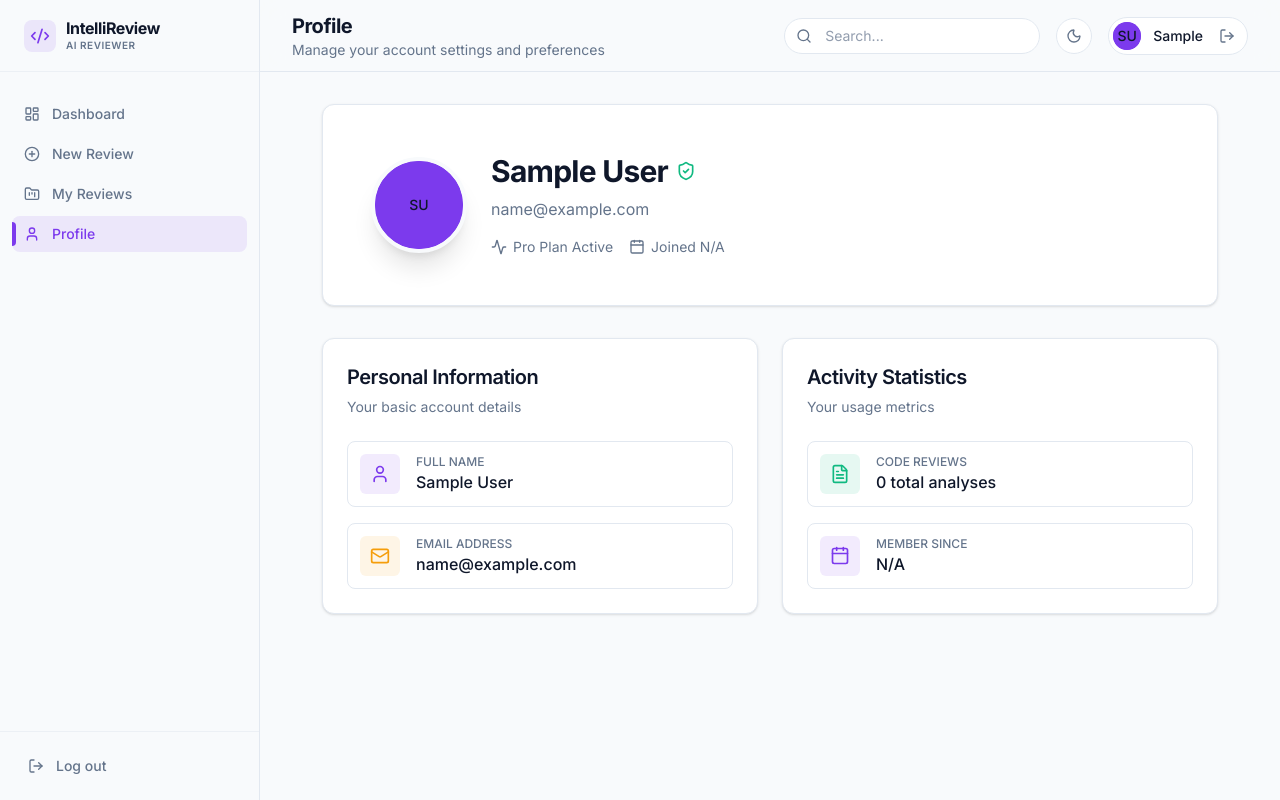
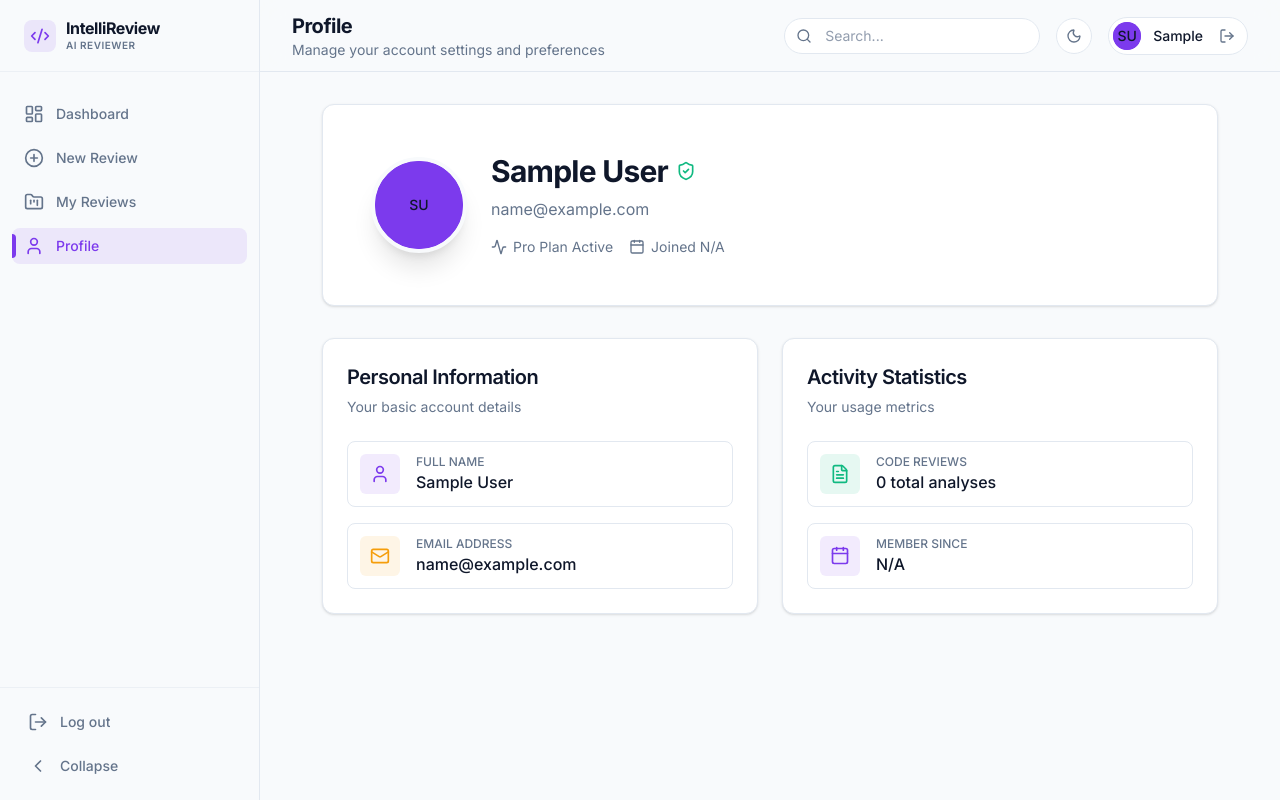
Before and after one commit to debugger1711/IntelliReview-AI_Code_Reviewer, a React (Vite) app in the folder frontend/: page /profile in a window 1280 px wide. Built offline with nearby package versions, Linux system fonts and the light colour scheme; no server answers; sample sign-in values are in the browser's storage.

Commit message:
Fixed analysis and improved positions

```diff
--- a/frontend/src/components/Layout.jsx
+++ b/frontend/src/components/Layout.jsx
@@ -1,12 +1,14 @@
-import React from 'react';
+import React, { useState } from 'react';
 import { Outlet, useLocation } from 'react-router-dom';
 import Sidebar from './Sidebar';
 import TopNav from './TopNav';
 import { useAuth } from '../context/AuthContext';
+import { cn } from '../lib/utils';
 
 const Layout = () => {
   const { user } = useAuth();
   const location = useLocation();
+  const [isSidebarCollapsed, setIsSidebarCollapsed] = useState(false);
 
   const getPageInfo = () => {
     switch (location.pathname) {
@@ -27,8 +29,13 @@ const Layout = () => {
 
   return (
     <div className="flex min-h-screen bg-background">
-      <Sidebar />
-      <div className="flex flex-1 flex-col lg:pl-[260px] transition-all">
+      <Sidebar isCollapsed={isSidebarCollapsed} toggleCollapse={() => setIsSidebarCollapsed(!isSidebarCollapsed)} />
+      <div
+        className={cn(
+          "flex flex-1 flex-col transition-all duration-300",
+          isSidebarCollapsed ? "lg:pl-[80px]" : "lg:pl-[260px]"
+        )}
+      >
         <TopNav title={title} subtitle={subtitle} />
         <main className="flex-1 p-8 overflow-y-auto">
           <div className="mx-auto max-w-7xl">
--- a/frontend/src/components/Sidebar.jsx
+++ b/frontend/src/components/Sidebar.jsx
@@ -8,9 +8,11 @@ import {
   FolderKanban,
   User,
   LogOut,
-  Code2
+  Code2,
+  ChevronLeft,
+  ChevronRight
 } from 'lucide-react';
-import { motion } from 'framer-motion';
+import { motion, AnimatePresence } from 'framer-motion';
 
 const navItems = [
   { path: '/', label: 'Dashboard', icon: LayoutDashboard },
@@ -19,56 +21,86 @@ const navItems = [
   { path: '/profile', label: 'Profile', icon: User },
 ];
 
-const Sidebar = () => {
+const Sidebar = ({ isCollapsed, toggleCollapse }) => {
   const { logout } = useAuth();
 
   const linkClass = ({ isActive }) =>
     cn(
-      "flex items-center gap-3 px-3 py-2 mx-3 rounded-lg text-sm font-medium transition-all group relative",
+      "flex items-center gap-3 py-2 mx-3 rounded-lg text-sm font-medium transition-all group relative",
+      isCollapsed ? "px-0 justify-center" : "px-3",
       isActive
         ? "bg-primary/10 text-primary"
         : "text-text-secondary hover:text-text-primary hover:bg-surface"
     );
 
   const SidebarContent = () => (
-    <div className="flex h-full w-[260px] flex-col border-r border-border bg-background transition-colors">
+    <div
+      className={cn(
+        "flex h-full flex-col border-r border-border bg-background transition-all duration-300",
+        isCollapsed ? "w-[80px]" : "w-[260px]"
+      )}
+    >
       {/* Logo Area */}
-      <div className="flex h-[72px] items-center px-6 border-b border-border/50">
+      <div className={cn("flex h-[72px] items-center border-b border-border/50", isCollapsed ? "justify-center px-0" : "px-6")}>
         <div className="flex items-center gap-2.5">
-          <div className="flex h-8 w-8 items-center justify-center rounded-lg bg-primary/10 text-primary">
+          <div className="flex h-8 w-8 shrink-0 items-center justify-center rounded-lg bg-primary/10 text-primary">
             <Code2 className="h-5 w-5" />
           </div>
-          <div className="flex flex-col">
+          <AnimatePresence>
+            {!isCollapsed && (
+              <motion.div
+                initial={{ opacity: 0, width: 0 }}
+                animate={{ opacity: 1, width: 'auto' }}
+                exit={{ opacity: 0, width: 0 }}
+                className="flex flex-col overflow-hidden whitespace-nowrap"
+              >
                 <span className="text-base font-bold tracking-tight text-text-primary leading-tight">
                   IntelliReview
                 </span>
                 <span className="text-[10px] font-semibold tracking-wider text-text-secondary uppercase">
                   AI Reviewer
                 </span>
-          </div>
+              </motion.div>
+            )}
+          </AnimatePresence>
         </div>
       </div>
 
       {/* Navigation Links */}
-      <nav className="flex-1 space-y-1 py-6">
+      <nav className="flex-1 space-y-2 py-6 overflow-x-hidden">
         {navItems.map((item) => (
           <NavLink
             key={item.path}
             to={item.path}
             end={item.path === '/'}
             className={linkClass}
+            title={isCollapsed ? item.label : undefined}
           >
             {({ isActive }) => (
               <>
                 {isActive && (
                   <motion.div
                     layoutId="activeNavIndicator"
-                    className="absolute left-0 top-1/2 h-6 w-1 -translate-y-1/2 rounded-r-full bg-primary"
+                    className={cn(
+                      "absolute top-1/2 h-6 w-1 -translate-y-1/2 rounded-r-full bg-primary",
+                      isCollapsed ? "left-0" : "left-0"
+                    )}
                     transition={{ type: "spring", stiffness: 300, damping: 30 }}
                   />
                 )}
-                <item.icon className={cn("h-4 w-4 shrink-0 transition-colors", isActive ? "text-primary" : "text-text-secondary group-hover:text-text-primary")} />
-                <span>{item.label}</span>
+                <item.icon className={cn("h-5 w-5 shrink-0 transition-colors", isActive ? "text-primary" : "text-text-secondary group-hover:text-text-primary")} />
+                <AnimatePresence>
+                  {!isCollapsed && (
+                    <motion.span
+                      initial={{ opacity: 0, width: 0 }}
+                      animate={{ opacity: 1, width: 'auto' }}
+                      exit={{ opacity: 0, width: 0 }}
+                      className="overflow-hidden whitespace-nowrap"
+                    >
+                      {item.label}
+                    </motion.span>
+                  )}
+                </AnimatePresence>
               </>
             )}
           </NavLink>
@@ -76,13 +108,50 @@ const Sidebar = () => {
       </nav>
 
       {/* Bottom Section */}
-      <div className="p-4 border-t border-border/50">
+      <div className="p-4 border-t border-border/50 flex flex-col gap-2">
         <button
           onClick={logout}
-          className="flex w-full items-center gap-3 rounded-lg px-3 py-2 text-sm font-medium text-text-secondary transition-colors hover:bg-error/10 hover:text-error"
+          title={isCollapsed ? "Log out" : undefined}
+          className={cn(
+            "flex w-full items-center gap-3 rounded-lg py-2 text-sm font-medium text-text-secondary transition-colors hover:bg-error/10 hover:text-error",
+            isCollapsed ? "justify-center px-0" : "px-3"
+          )}
         >
-          <LogOut className="h-4 w-4 shrink-0" />
-          <span>Log out</span>
+          <LogOut className="h-5 w-5 shrink-0" />
+          <AnimatePresence>
+            {!isCollapsed && (
+              <motion.span
+                initial={{ opacity: 0, width: 0 }}
+                animate={{ opacity: 1, width: 'auto' }}
+                exit={{ opacity: 0, width: 0 }}
+                className="overflow-hidden whitespace-nowrap"
+              >
+                Log out
+              </motion.span>
+            )}
+          </AnimatePresence>
+        </button>
+
+        <button
+          onClick={toggleCollapse}
+          className={cn(
+            "flex w-full items-center gap-3 rounded-lg py-2 text-sm font-medium text-text-secondary transition-colors hover:bg-surface hover:text-text-primary",
+            isCollapsed ? "justify-center px-0" : "px-3"
+          )}
+        >
+          {isCollapsed ? <ChevronRight className="h-5 w-5 shrink-0" /> : <ChevronLeft className="h-5 w-5 shrink-0" />}
+          <AnimatePresence>
+            {!isCollapsed && (
+              <motion.span
+                initial={{ opacity: 0, width: 0 }}
+                animate={{ opacity: 1, width: 'auto' }}
+                exit={{ opacity: 0, width: 0 }}
+                className="overflow-hidden whitespace-nowrap"
+              >
+                Collapse
+              </motion.span>
+            )}
+          </AnimatePresence>
         </button>
       </div>
     </div>
@@ -91,7 +160,12 @@ const Sidebar = () => {
   return (
     <>
       {/* Desktop Sidebar */}
-      <aside className="hidden lg:fixed lg:inset-y-0 lg:z-40 lg:flex lg:w-[260px] lg:flex-col">
+      <aside
+        className={cn(
+          "hidden lg:fixed lg:inset-y-0 lg:z-40 lg:flex lg:flex-col transition-all duration-300",
+          isCollapsed ? "lg:w-[80px]" : "lg:w-[260px]"
+        )}
+      >
         <SidebarContent />
       </aside>
     </>
--- a/frontend/src/components/ui/Tabs.jsx
+++ b/frontend/src/components/ui/Tabs.jsx
@@ -1,6 +1,8 @@
-import React, { forwardRef, useState } from 'react';
+import React, { createContext, useContext, forwardRef, useState } from 'react';
 import { cn } from '../../lib/utils';
 import { motion } from 'framer-motion';
+
+const TabsContext = createContext();
 
 const Tabs = ({ defaultValue, value, onValueChange, className, children }) => {
   const [activeTab, setActiveTab] = useState(value || defaultValue);
@@ -16,29 +18,16 @@ const Tabs = ({ defaultValue, value, onValueChange, className, children }) => {
 
   const currentTab = value !== undefined ? value : activeTab;
 
-  // Clone children to pass active state
-  const childrenWithProps = React.Children.map(children, child => {
-    if (React.isValidElement(child)) {
-      return React.cloneElement(child, { currentTab, onTabChange: handleTabChange });
-    }
-    return child;
-  });
-
   return (
-    <div className={cn("flex flex-col", className)}>
-      {childrenWithProps}
-    </div>
+    <TabsContext.Provider value={{ currentTab, onTabChange: handleTabChange }}>
+      <div className={cn("flex flex-col", className)}>
+        {children}
+      </div>
+    </TabsContext.Provider>
   );
 };
 
-const TabsList = forwardRef(({ className, currentTab, onTabChange, children, ...props }, ref) => {
-  const childrenWithProps = React.Children.map(children, child => {
-    if (React.isValidElement(child)) {
-      return React.cloneElement(child, { currentTab, onTabChange });
-    }
-    return child;
-  });
-
+const TabsList = forwardRef(({ className, children, ...props }, ref) => {
   return (
     <div
       ref={ref}
@@ -48,13 +37,14 @@ const TabsList = forwardRef(({ className, currentTab, onTabChange, children, ...
       )}
       {...props}
     >
-      {childrenWithProps}
+      {children}
     </div>
   );
 });
 TabsList.displayName = "TabsList";
 
-const TabsTrigger = forwardRef(({ className, value, currentTab, onTabChange, children, ...props }, ref) => {
+const TabsTrigger = forwardRef(({ className, value, children, ...props }, ref) => {
+  const { currentTab, onTabChange } = useContext(TabsContext);
   const isActive = currentTab === value;
 
   return (
@@ -82,7 +72,8 @@ const TabsTrigger = forwardRef(({ className, value, currentTab, onTabChange, chi
 });
 TabsTrigger.displayName = "TabsTrigger";
 
-const TabsContent = forwardRef(({ className, value, currentTab, children, ...props }, ref) => {
+const TabsContent = forwardRef(({ className, value, children, ...props }, ref) => {
+  const { currentTab } = useContext(TabsContext);
   if (currentTab !== value) return null;
 
   return (
```
Also changed, not shown: frontend/src/pages/Dashboard.jsx (+21 -20 lines), 1 other file (tests, documents, lock files or other folders). Lines whose indentation alone changed are shown as unchanged.
